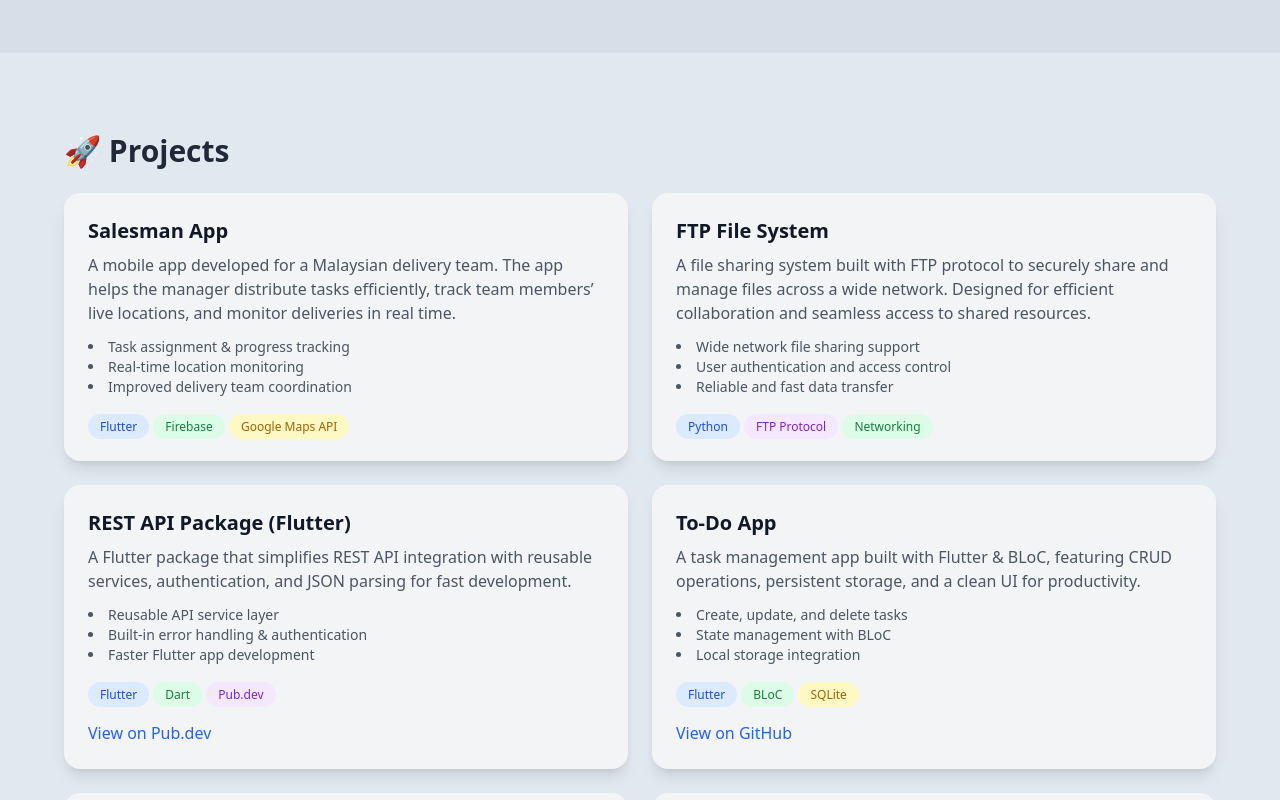
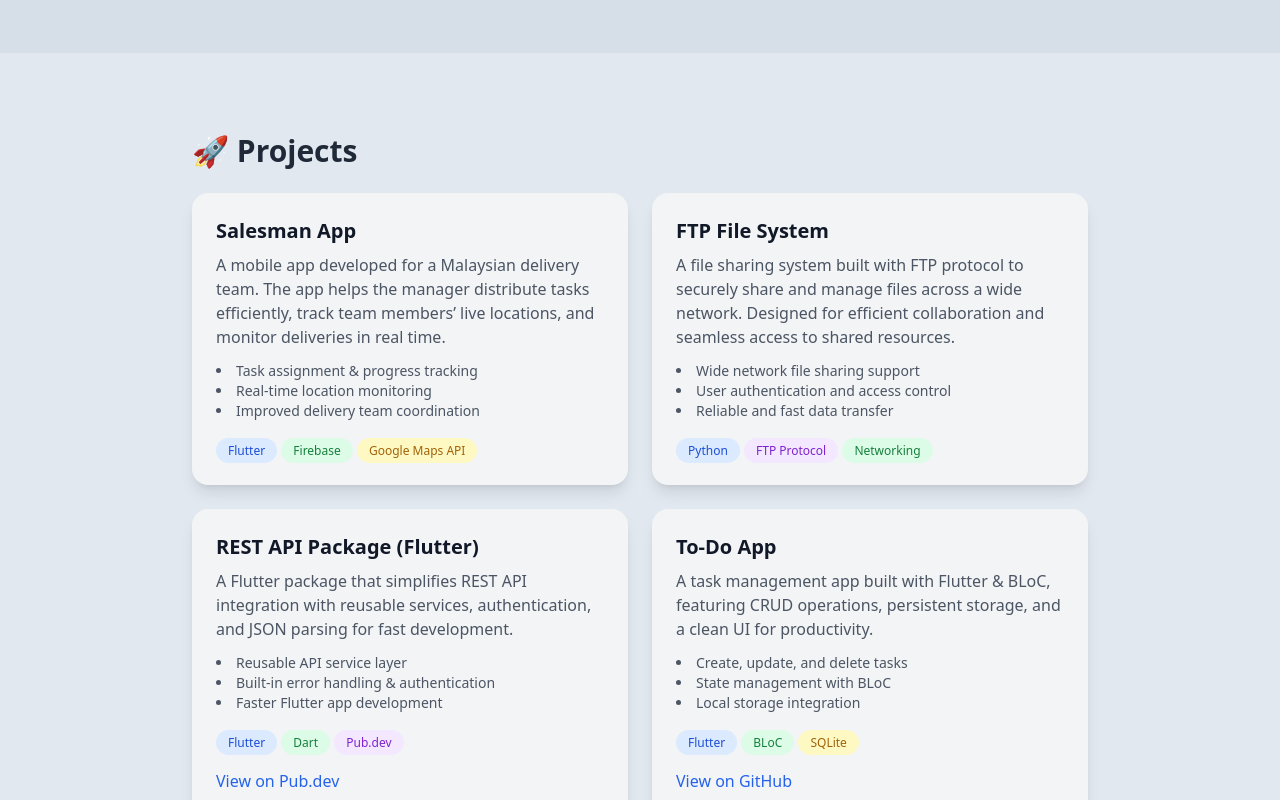
Before and after one commit to mohammadAtaullahBD/portfolio, a plain HTML site: page index.html in a window 1280 px wide. Shown: the part 1440-2240 px from the top of the page. Drawn offline with nearby package versions, Linux system fonts and the light colour scheme.

Commit message:
Update index.html

```diff
--- a/index.html
+++ b/index.html
@@ -142,7 +142,7 @@
 
   <!-- Projects Section -->
   <section id="projects" class=" py-20 px-6 bg-slate-200 dark:bg-gray-900">
-    <div class="max-w-6xl mx-auto">
+    <div class="max-w-4xl mx-auto">
       <h2 class="text-3xl font-bold mb-6">🚀 Projects</h2>
       <div class="grid md:grid-cols-2 gap-6">
         <!-- Project Cards -->
```
